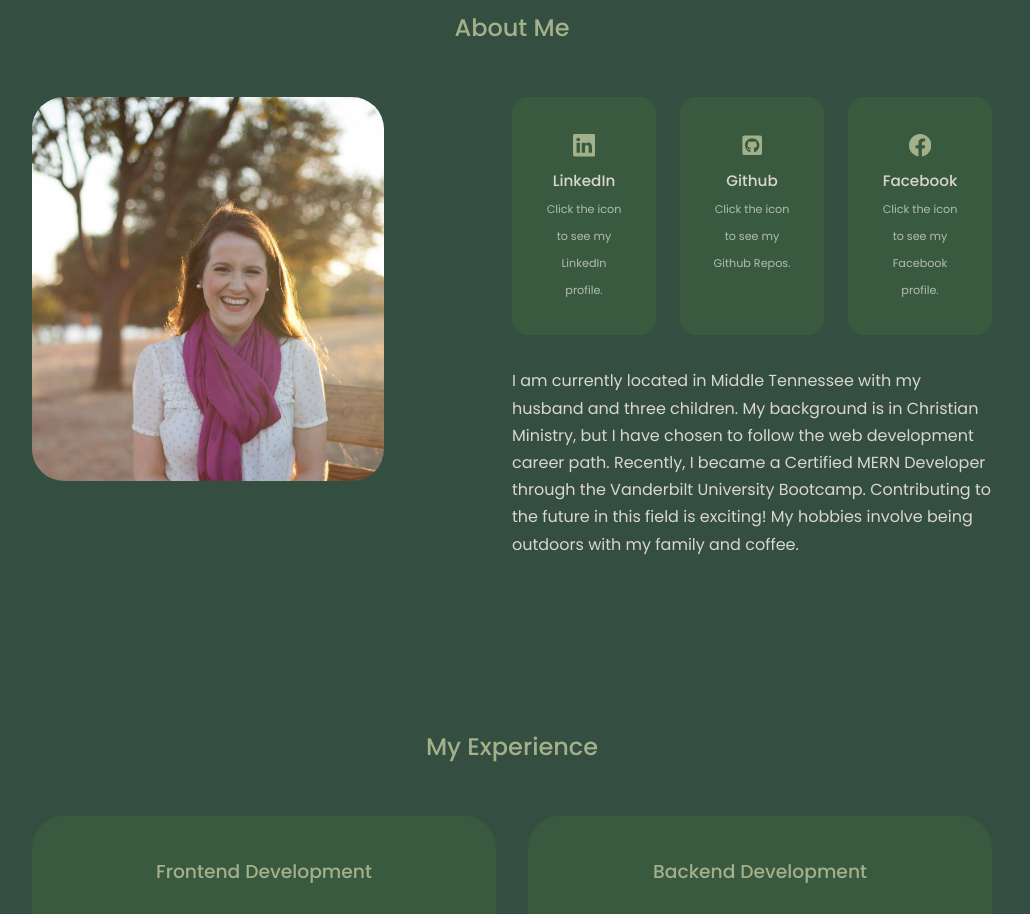
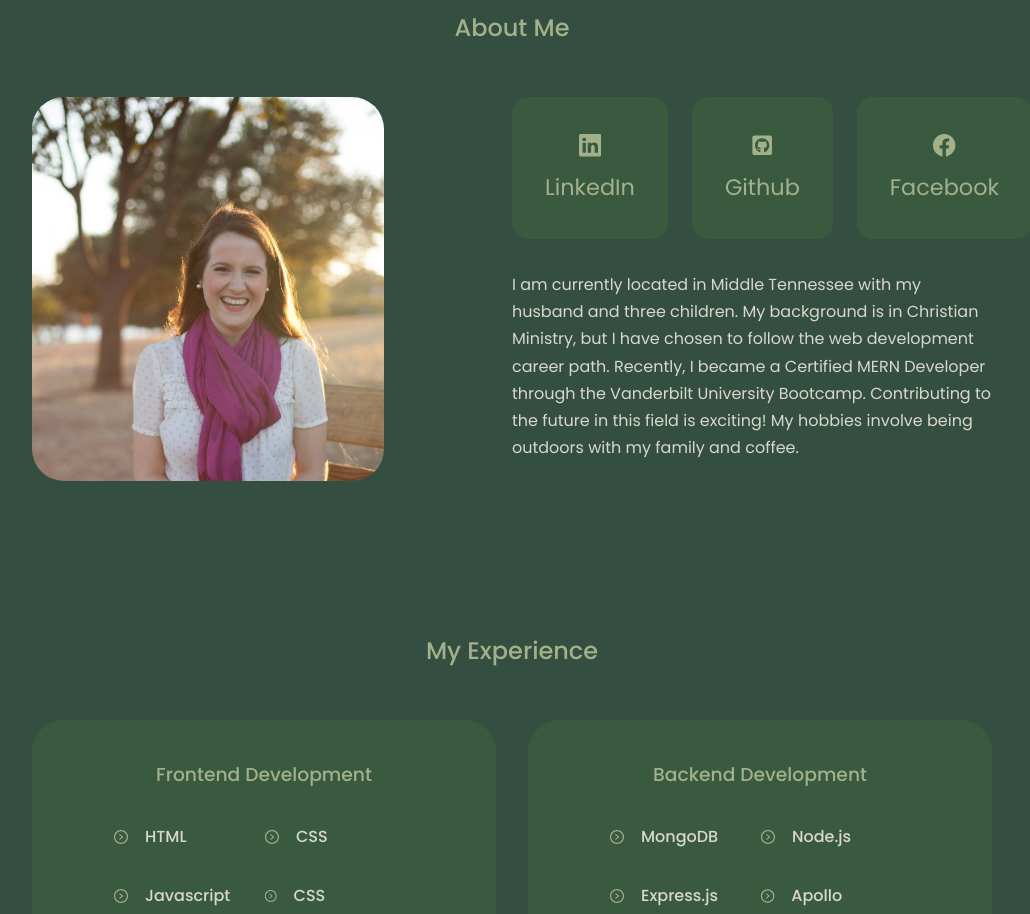
Before and after one commit to leah-choco/Portfolio, a React (Create React App) app: page / in a window 1280 px wide. Shown: the part 920-1834 px from the top of the page, without its empty margins (128-1158 px from the left). Built offline with nearby package versions, Linux system fonts and the light colour scheme.

Commit message:
Changing about components to be clickable, not just icons

```diff
--- a/src/components/About/About.jsx
+++ b/src/components/About/About.jsx
@@ -22,21 +22,15 @@ const About = () => {
       <div className='about__content'>
         <div className='about__cards'>
           <article className='about__card'>
-          <a href='https://www.linkedin.com/in/leah-choco-70531b245/' target='_blank' rel='noreferrer'className='about__icon'><BsLinkedin/></a>
-            <h5>LinkedIn</h5>
-            <small>Click the icon to see my LinkedIn profile.</small>
+          <a href='https://www.linkedin.com/in/leah-choco-70531b245/' target='_blank' rel='noreferrer'className='about__icon'><BsLinkedin/>LinkedIn</a>
           </article>
 
           <article className='about__card'>
-          <a href='https://github.com/leah-choco' target='_blank' rel='noreferrer' className='about__icon'><FaGithubSquare /></a>
-            <h5>Github</h5>
-            <small>Click the icon to see my Github Repos.</small>
+          <a href='https://github.com/leah-choco' target='_blank' rel='noreferrer' className='about__icon'><FaGithubSquare />Github</a>
           </article>
 
           <article className='about__card'>
-          <a href='https://www.facebook.com/profile.php?id=100009366021089' target='_blank' rel='noreferrer' className='about__icon'><BsFacebook /></a>
-            <h5>Facebook</h5>
-            <small>Click the icon to see my Facebook profile.</small>
+          <a href='https://www.facebook.com/profile.php?id=100009366021089' target='_blank' rel='noreferrer' className='about__icon'><BsFacebook />Facebook</a>
           </article>
         </div>
         <p>I am currently located in Middle Tennessee with my husband and three children.
```
